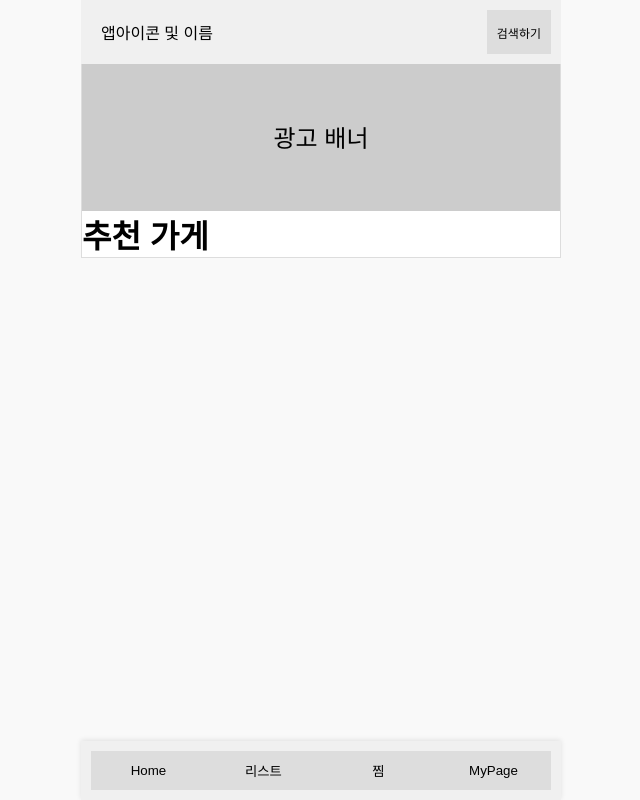
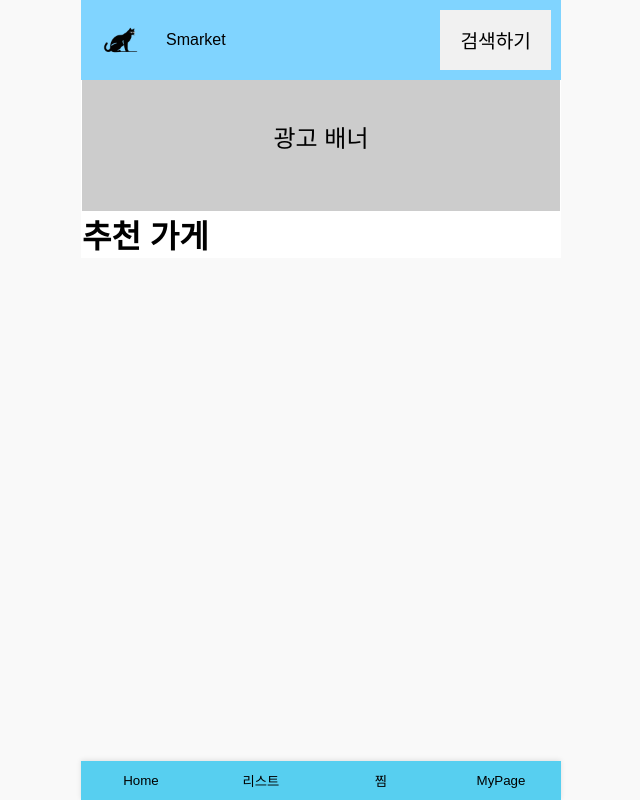
Before and after one commit to bhoon716/smart_market, a website: page public/index.html in a window 1280 px wide. Shown: the whole page, without its empty margins (319-959 px from the left). Drawn offline with Linux system fonts and the light colour scheme; files that its build step writes are made by us from their sources; no server answers.

Commit message:
로고도 추가함

```diff
--- a/public/css/cartstyle.css
+++ b/public/css/cartstyle.css
@@ -90,7 +90,7 @@ h1 {
 }
 
 .edit-btn {
-    margin-right: 5px; /* 상품명과 수정 버튼 사이 간격 */
+    margin-right: 50px; /* 상품명과 수정 버튼 사이 간격 */
 }
 
 .delete-btn {
@@ -111,7 +111,7 @@ footer {
     bottom: 0;
     width: 100%;
     display: flex;
-    justify-content: right;
+    justify-content: center;
     gap: 10px; /* 버튼 간격 조정 */
 }
 
--- a/public/css/mainStyle.css
+++ b/public/css/mainStyle.css
@@ -19,7 +19,7 @@ body {
     background-color: white;
     display: flex;
     flex-direction: column;
-    border: 1px solid #ddd;
+    border: 1px solid #ffffff;
     margin-bottom: 60px;
 }
 
@@ -29,7 +29,7 @@ header {
     top: 0;
     width: 100%;
     max-width: 480px;
-    background-color: #f0f0f0;
+    background-color: #80d4ff;
     display: flex;
     justify-content: space-between;
     align-items: center;
@@ -44,18 +44,31 @@ header {
 }
 
 .app-icon {
-    flex: 1;
-    font-size: 16px;
-    padding: 10px;
+  display: flex; /* 텍스트와 로고를 나란히 배치 */
+  align-items: center; /* 로고와 텍스트의 세로 정렬을 맞춤 */
+}
+
+.app-logo {
+  width: 60px; /* 로고의 너비 설정 (필요에 따라 조정) */
+  height: 60px; /* 로고의 높이 설정 */
+  margin-right: 15px; /* 로고와 텍스트 사이의 간격 */
+}
+.app-icon-text{
+    font-size: 2em;
 }
 
 .search-btn {
-    padding: 10px;
-    background-color: #ddd;
-    border: none;
+    height: 60px; /* 버튼 높이를 로고와 맞춤 */
+    display: flex;
+    align-items: center; /* 버튼 안의 텍스트 세로 중앙 정렬 */
+    font-size: 1.2em;
+    padding: 10px 20px; /* 버튼의 패딩 조정 */
+    background-color: #f1f1f1; /* 버튼 배경색 (필요 시 변경) */
+    color: black; /* 버튼 글자색 */
+    border: none; /* 버튼 테두리 제거 */
     cursor: pointer;
-    font-size: 12px;
-}
+  }
+
 
 /* 광고 배너 크기 조정 */
 .banner {
@@ -117,8 +130,7 @@ footer {
     bottom: 0;
     width: 100%;
     max-width: 480px;
-    background-color: #f0f0f0;
-    padding: 10px;
+    background-color: #76d6ff;
     box-shadow: 0 -1px 5px rgba(0, 0, 0, 0.1);
 }
 
@@ -131,7 +143,7 @@ footer {
 .nav-bar button {
     flex: 1;
     padding: 10px;
-    background-color: #ddd;
+    background-color: #57cff0;
     border: none;
     cursor: pointer;
     text-align: center;
--- a/public/css/wishliststyle.css
+++ b/public/css/wishliststyle.css
@@ -51,7 +51,25 @@ h2 {
     background-color: #ddd;
     height: 100px;
     margin-bottom: 10px;
+
 }
+.app-icon {
+    display: flex; /* 텍스트와 로고를 나란히 배치 */
+    align-items: center; /* 로고와 텍스트의 세로 정렬을 맞춤 */
+  }
+
+  .app-logo {
+    width: 40px; /* 로고의 너비 설정 (필요에 따라 조정) */
+    height: 40px; /* 로고의 높이 설정 */
+    margin-right: 10px; /* 로고와 텍스트 사이의 간격 */
+  }
+
+  .search-btn {
+    height: 40px; /* 로고와 검색 버튼의 높이를 맞추기 */
+    display: flex;
+    align-items: center; /* 버튼 안의 텍스트 중앙 정렬 */
+  }
+
 
 footer {
     position: fixed;
--- a/public/index.html
+++ b/public/index.html
@@ -4,13 +4,17 @@
     <meta charset="UTF-8" />
     <meta name="viewport" content="width=device-width, initial-scale=1.0" />
     <title>메인 페이지</title>
-    <link rel="stylesheet" href="public/css/mainStyle.css" />
+    <link rel="stylesheet" href="css/mainStyle.css" />
   </head>
   <body>
     <div class="container">
       <header>
         <div class="app-info">
-          <div class="app-icon">앱아이콘 및 이름</div>
+          <div class="app-icon">
+            <img src="../uploads/image.png" alt="Smarket logo" class="app-logo" \width = "30px", height="30px" />
+            Smarket
+          </div>
+
           <button class="search-btn" onclick="location.href='search.html'">
             검색하기
           </button>
@@ -64,6 +68,7 @@
           storeItem.classList.add("store-item");
           storeItem.innerHTML = `
         <img src="${store.mainPicturePath}" alt="${store.store_name}">
+
         <h2>${store.store_name}</h2>
         <p>${store.category}</p>
         <p>${store.location}</p>
```
Also changed, not shown: public/html/cart.html (+1 -0 lines), uploads/image.png (added), uploads/smarket.jpg (added).
